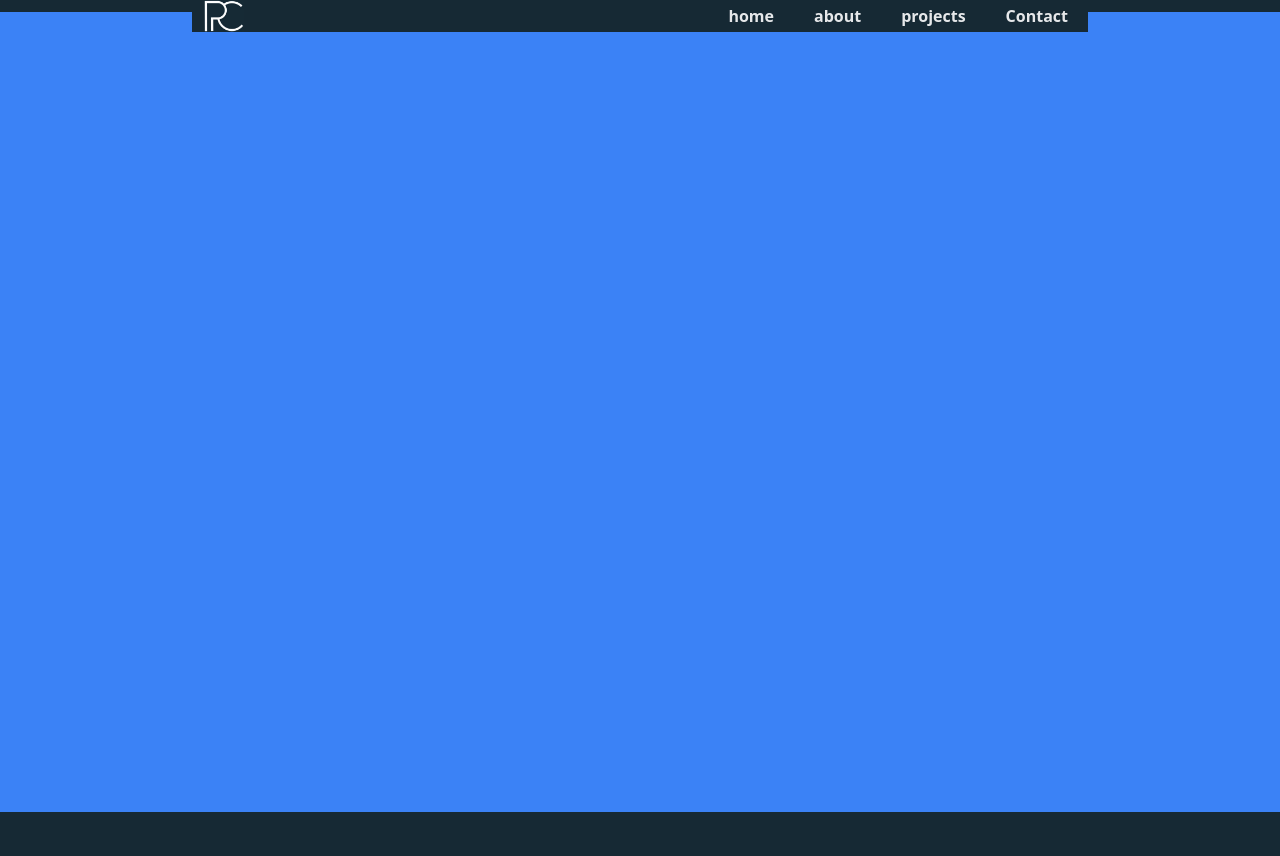
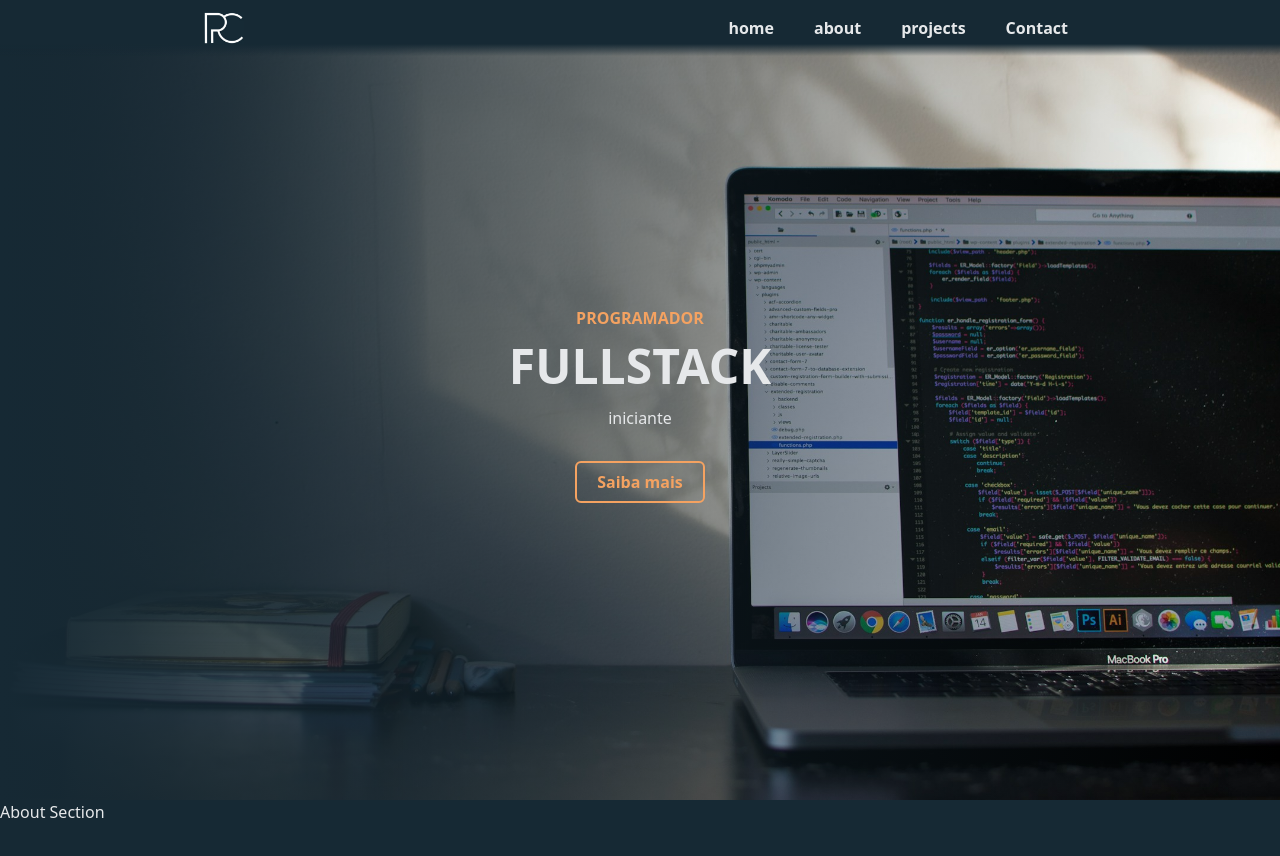
Before and after one commit to Dropedro-dev/portifolio, a Next.js app: page / in a window 1280 px wide. Shown: the top 856 px of the page. Before the commit the page ends 812 px from the top, so only its background shows below. Built offline with nearby package versions, Linux system fonts and the light colour scheme.

Commit message:
HeroSection finalizada

```diff
--- a/src/app/globals.css
+++ b/src/app/globals.css
@@ -1,6 +1,11 @@
 @tailwind base;
 @tailwind components;
 @tailwind utilities;
+
+html {
+  scroll-behavior: smooth;
+  box-sizing: border-box;
+}
 
 body {
   background-color: #162934;
--- a/src/app/page.tsx
+++ b/src/app/page.tsx
@@ -1,10 +1,12 @@
 import { HeaderMenu } from "@/components/header/headerMenu";
 import { HeroSection } from "@/components/heroSection/heroSection";
+import { AboutSection } from "@/components/aboutSection/aboutSection";
 const Page = () => {
   return (
-    <main className='w-screen mt-3'>
+    <main className='w-screen'>
       <HeaderMenu />
       <HeroSection />
+      <AboutSection />
     </main>
   )
 }
--- /dev/null
+++ b/src/components/aboutSection/aboutSection.tsx
@@ -0,0 +1,10 @@
+export const AboutSection = () => {
+    return (
+        <section
+            id="about"
+            className="w-screen h-screen"
+        >
+            About Section
+        </section>
+    )
+}
--- /dev/null
+++ b/src/components/buttonNavigation/buttonNavigation.tsx
@@ -0,0 +1,17 @@
+import Link from "next/link"
+type Props = {
+    href: string;
+    content: string;
+    hasBg?: boolean;
+}
+export const ButtonNavigation = ({content, href, hasBg}: Props) => {
+    return (
+        <Link
+            href={href}
+            className={`py-2 px-5 rounded-md cursor-pointer font-bold
+            ${hasBg ? 'bg-gradient-to-r from-[#F4A261] to-[#bd5805] text-[#E6E8EA]' : 'border-solid border-2 border-[#F4A261] text-[#F4A261]'} `}
+        >
+            {content}
+        </Link>
+    )
+}
--- a/src/components/header/headerMenu.tsx
+++ b/src/components/header/headerMenu.tsx
@@ -9,19 +9,19 @@ export const HeaderMenu = () => {
     const [showMenu, setShowMenu] = useState<boolean>(false);
 
     const openMenu = () => setShowMenu(true);
-    const closeMenu =() => setShowMenu(false);
+    const closeMenu = () => setShowMenu(false);
 
     return (
-        <header className="fixed left-0 right-0 top-0 w-screen lg:max-w-4xl mx-auto flex justify-between items-center bg-[#162934]">
+      <header className="fixed left-0 right-0 bg-[#162934] z-10">
+        <div className="left-0 right-0 mt-3 w-screen lg:max-w-4xl mx-auto flex justify-between items-center">
             <div className="ml-3">
-              <Logo  />
+              <Logo />
             </div>
             <div
               className="flex lg:hidden items-center"
               onClick={openMenu}
             >
               <ButtonMenu />
-
             </div>
             {!showMenu &&
               <div className="hidden lg:flex">
@@ -31,7 +31,12 @@ export const HeaderMenu = () => {
             {showMenu &&
               <NavAside closeMenu={closeMenu}/>
             }
-
+        </div>
+        {/* Gradiente no span para simular a sombra */}
+        <span
+          className="block w-full h-3 bg-gradient-to-b from-[#162934] to-transparent"
+          style={{ position: 'absolute', bottom: '-12px' }}
+        ></span>
       </header>
     )
 }
--- a/src/components/heroSection/heroSection.tsx
+++ b/src/components/heroSection/heroSection.tsx
@@ -1,10 +1,26 @@
+ import bgHero from '@/assets/bgHeroLG.jpg'
+ import { ButtonNavigation } from '../buttonNavigation/buttonNavigation'
  export const HeroSection = () => {
 
     return (
         <section
-            id="hero"
-            className="h-screen w-screen bg-blue-500"
+            id="home"
+            className="flex h-screen w-screen bg-right lg:bg-center"
+            style={{
+                backgroundImage: `url(${bgHero.src})`,
+                backgroundSize: 'cover'
+            }}
         >
+            <div className="flex-1 flex flex-col justify-center items-center bg-gradient-to-l lg:bg-gradient-to-r from-transparent lg:from-[#162934] to-transparent">
+                <span className='text-[#F4A261] font-bold'>
+                    PROGRAMADOR
+                </span>
+                <span className='font-bold text-5xl pt-3 pb-4'>FULLSTACK</span>
+                iniciante
+                <div className="mt-10">
+                    <ButtonNavigation href='#about' content='Saiba mais' />
+                </div>
+            </div>
 
         </section>
     )
--- a/src/components/nav/navMenu.tsx
+++ b/src/components/nav/navMenu.tsx
@@ -5,7 +5,7 @@ export const NavMenu = () => {
         <nav className="">
             <ul className="flex flex-col lg:flex-row gap-y-3">
                 <NavItem href="#home" content="home" />
-                <NavItem href="#home" content="about" />
+                <NavItem href="#about" content="about" />
                 <NavItem href="#home" content="projects" />
                 <NavItem href="#home" content="Contact" />
             </ul>
```
